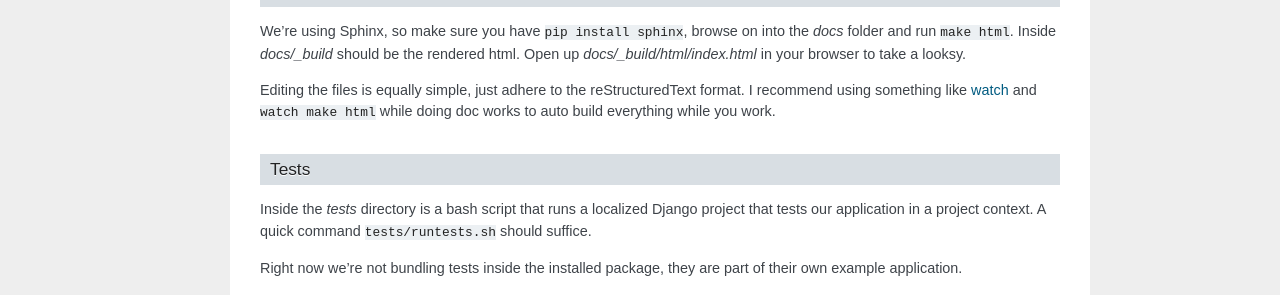
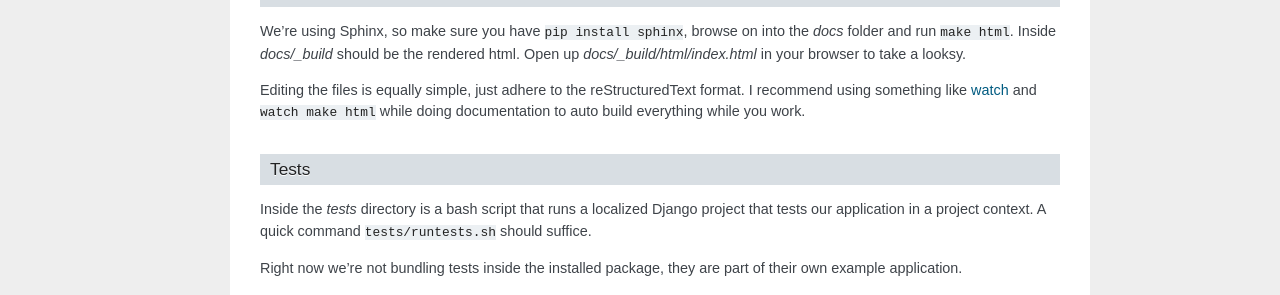
Before and after one commit to zapier/django-knowledge, a Sphinx documentation site: the page built from docs/development.rst, in a window 1280 px wide. Shown: the part 598-893 px from the top of the page. Built offline with Sphinx 7.4.7, drawn with Linux system fonts in a browser that asks for light colours.

Commit message:
dev doc type

```diff
--- a/README.rst
+++ b/README.rst
@@ -47,7 +47,7 @@ Open up *docs/_build/html/index.html* in your browser to take a looksy.
 
 Editing the files is equally simple, just adhere to the reStructuredText format. I recommend
 using something like `watch <http://en.wikipedia.org/wiki/Watch_(Unix)>`_ and ``watch make html``
-while doing doc works to auto build everything while you work.
+while doing documentation to auto build everything while you work.
 
 
 Tests
--- a/docs/development.rst
+++ b/docs/development.rst
@@ -40,7 +40,7 @@ Open up *docs/_build/html/index.html* in your browser to take a looksy.
 
 Editing the files is equally simple, just adhere to the reStructuredText format. I recommend
 using something like `watch <http://en.wikipedia.org/wiki/Watch_(Unix)>`_ and ``watch make html``
-while doing doc works to auto build everything while you work.
+while doing documentation to auto build everything while you work.
 
 
 Tests
```
Also changed, not shown: 5 other files.
